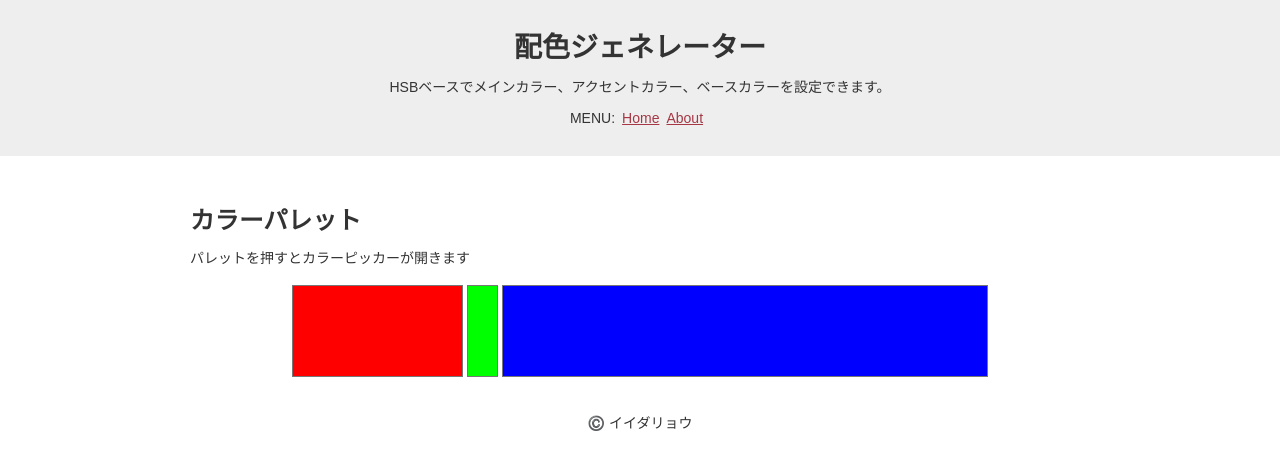
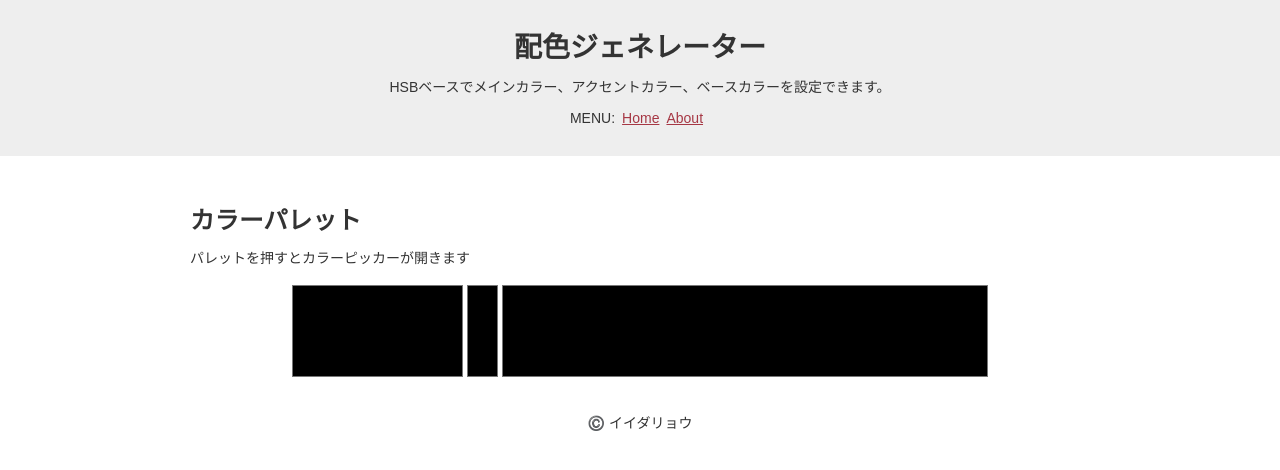
Before and after one commit to ryo-i/color-scheme-generator, a Next.js app: page / in a window 1280 px wide. Shown: the top 470 px of the page. Built offline with nearby package versions, Linux system fonts and the light colour scheme.

Commit message:
初期値を削除してみる

```diff
--- a/components/Inner.tsx
+++ b/components/Inner.tsx
@@ -18,7 +18,6 @@ const Figure = styled.figure`
     padding: 0;
     border: none;
     background: transparent;
-
     :hover {
       cursor: pointer;
     }
@@ -43,9 +42,9 @@ function Inner() {
 
   return (
     <Figure>
-      <input type="color" className="mainColor" value="#ff0000" />
-      <input type="color" className="accentColor" value="#00ff00" />
-      <input type="color" className="baseColor" value="#0000ff" />
+      <input type="color" className="mainColor" />
+      <input type="color" className="accentColor" />
+      <input type="color" className="baseColor" />
     </Figure>
   );
 }
```
